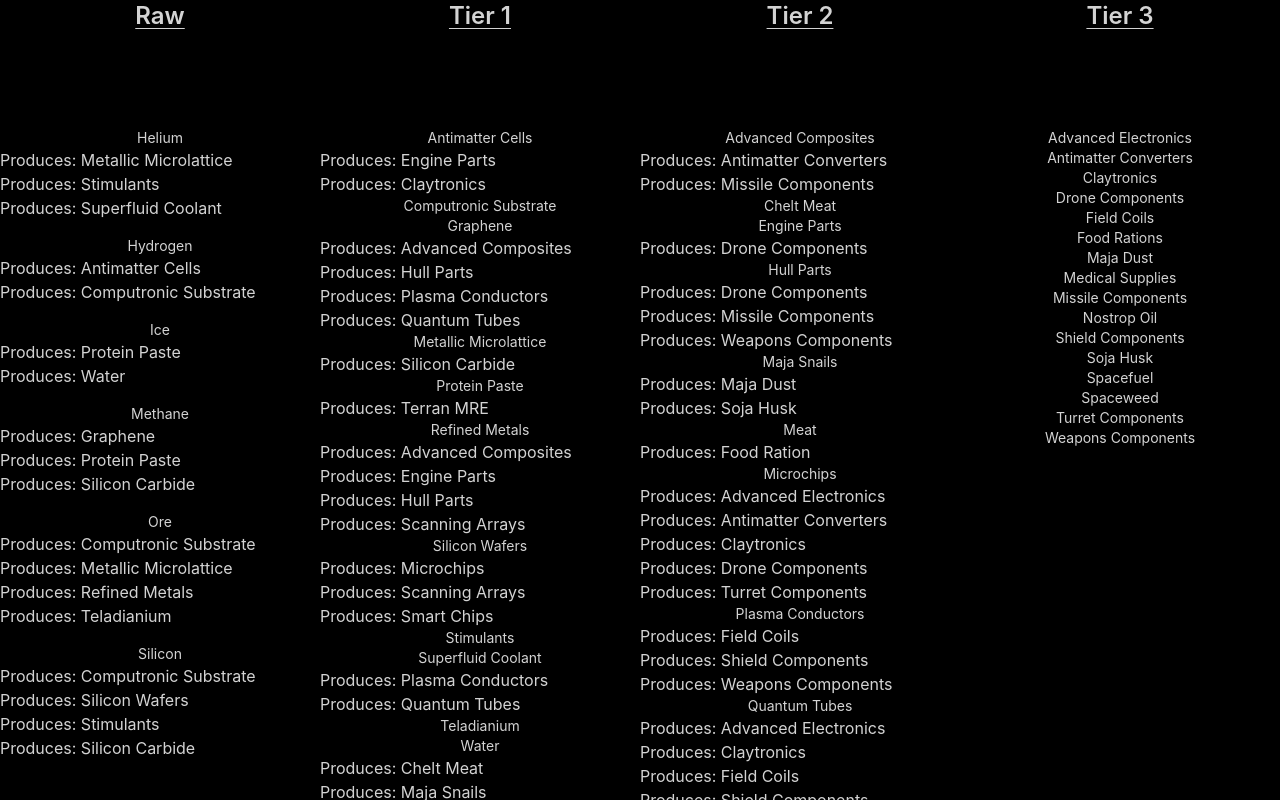
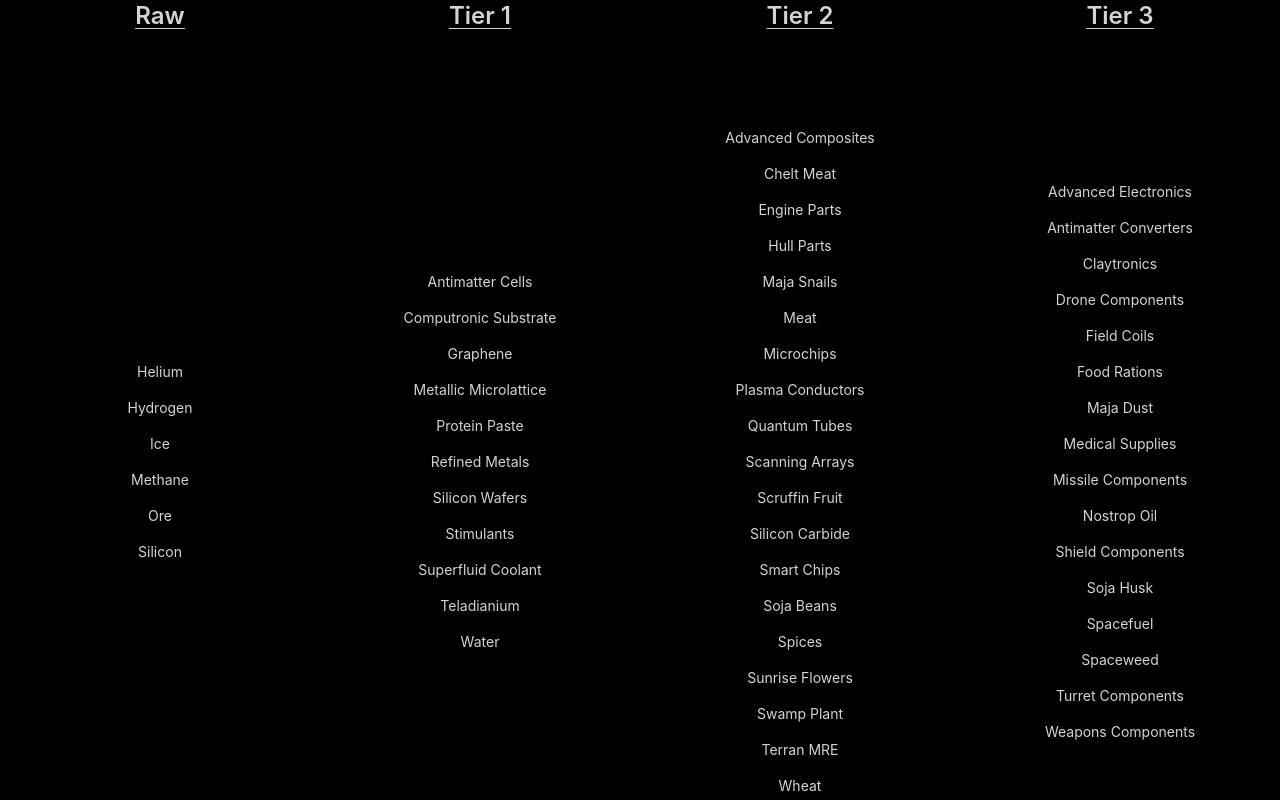
Before and after one commit to AbrahamZak/x4prodchart, a React (Create React App) app: page / in a window 1280 px wide. Shown: the top 800 px of the page. Built offline with nearby package versions, Linux system fonts and the light colour scheme.

Commit message:
Updated design, added onmouseenter and onmouseleave events as well as a usestate to hold current state and useeffect that will draw/remove lines on state changes

```diff
--- a/src/Components/Main.js
+++ b/src/Components/Main.js
@@ -1,4 +1,4 @@
-import React from "react";
+import React, { useState, useEffect } from "react";
 
 const Main = () => {
 
@@ -326,7 +326,20 @@ const Main = () => {
         ]
     }
 
-    var camalize = function camalize(str) {
+    const [hovering, setHovering] = useState("");
+
+    useEffect(() => {
+        // If we aren't hovering over anything, delete all lines
+        if (hovering === ""){
+
+        }
+        // In any other case, establish the lines
+        else {
+            console.log(hovering);
+        }
+      }, [hovering]);
+
+    function camalize(str) {
         return str.toLowerCase().replace(/[^a-zA-Z0-9]+(.)/g, function (match, chr) {
             return chr.toUpperCase();
         });
@@ -341,52 +354,32 @@ const Main = () => {
                     <p className="text-2xl font-semibold underline decoration-1 underline-offset-4 text-center">Tier 2</p>
                     <p className="text-2xl font-semibold underline decoration-1 underline-offset-4 text-center">Tier 3</p>
                 </div>
-                <div className="grid grid-cols-4">
-                    <div className="py-24">
+                <div className="grid grid-cols-4 py-24">
+                    <div className="self-center">
                         <ul id="raw" className="space-y-4">
                             {materialsData.raw.map((material, index) => (
-                                <div key={index}>
-                                    <li className={camalize(material.materialName) + " text-center text-sm"}>{material.materialName}</li>
-                                    {material.produces?.map((produces, index) => (
-                                        <p key={index}>Produces: {produces}</p>
-                                    ))}
-                                </div>
+                                <li key={index} onMouseEnter={() => setHovering(material.materialName)} onMouseLeave={() => setHovering("")} className={camalize(material.materialName) + " text-center text-sm hover:font-bold cursor-pointer"}>{material.materialName}</li>
                             ))}
                         </ul>
                     </div>
-                    <div className="py-24">
-                        <ul id="tier1">
+                    <div className="self-center">
+                        <ul id="tier1" className="space-y-4">
                             {materialsData.tier1.map((material, index) => (
-                                <div key={index}>
-                                    <li className={camalize(material.materialName) + " text-center text-sm"}>{material.materialName}</li>
-                                    {material.produces?.map((produces, index) => (
-                                        <p key={index}>Produces: {produces}</p>
-                                    ))}
-                                </div>
+                                    <li key={index} onMouseEnter={() => setHovering(material.materialName)} onMouseLeave={() => setHovering("")} className={camalize(material.materialName) + " text-center text-sm hover:font-bold cursor-pointer"}>{material.materialName}</li>
                             ))}
                         </ul>
                     </div>
-                    <div className="py-24">
-                        <ul id="tier2">
+                    <div className="self-center">
+                        <ul id="tier2" className="space-y-4">
                             {materialsData.tier2.map((material, index) => (
-                                <div key={index}>
-                                    <li className={camalize(material.materialName) + " text-center text-sm"}>{material.materialName}</li>
-                                    {material.produces?.map((produces, index) => (
-                                        <p key={index}>Produces: {produces}</p>
-                                    ))}
-                                </div>
+                                    <li key={index} onMouseEnter={() => setHovering(material.materialName)} onMouseLeave={() => setHovering("")} className={camalize(material.materialName) + " text-center text-sm hover:font-bold cursor-pointer"}>{material.materialName}</li>
                             ))}
                         </ul>
                     </div>
-                    <div className="py-24">
-                        <ul id="tier3">
+                    <div className="self-center">
+                        <ul id="tier3" className="space-y-4">
                             {materialsData.tier3.map((material, index) => (
-                                <div key={index}>
-                                    <li className={camalize(material.materialName) + " text-center text-sm"}>{material.materialName}</li>
-                                    {material.produces?.map((produces, index) => (
-                                        <p key={index}>Produces: {produces}</p>
-                                    ))}
-                                </div>
+                                    <li key={index} onMouseEnter={() => setHovering(material.materialName)} onMouseLeave={() => setHovering("")} className={camalize(material.materialName) + " text-center text-sm hover:font-bold cursor-pointer"}>{material.materialName}</li>
                             ))}
                         </ul>
                     </div>
```
